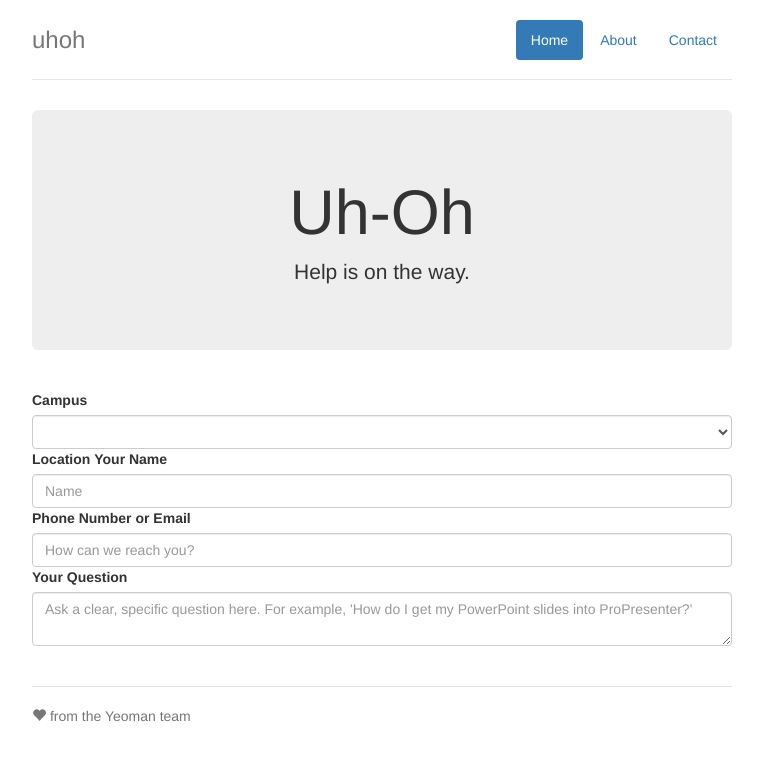
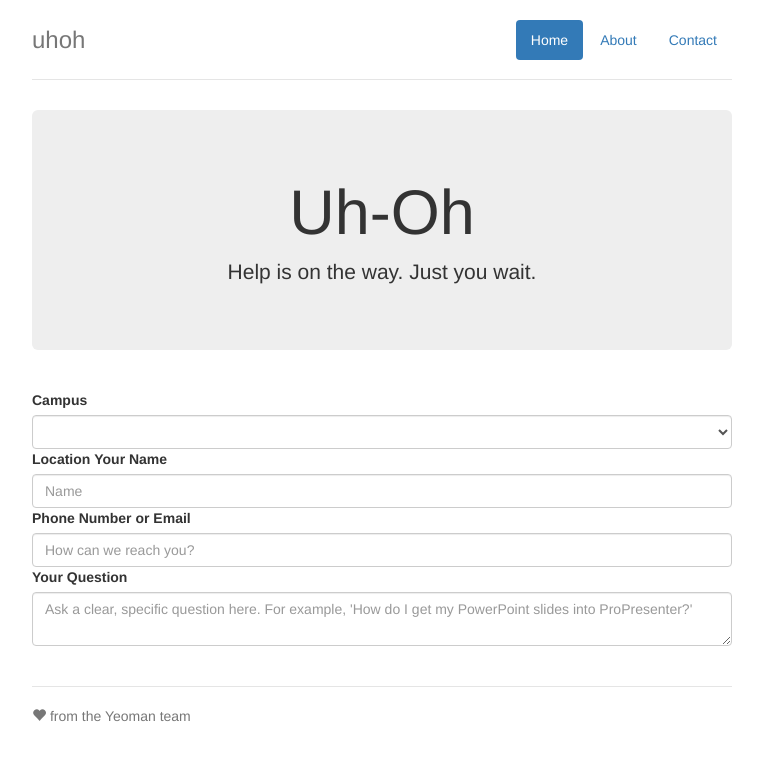
Before and after one commit to allenjprice/uhoh, a website: page app/index.html in a window 1280 px wide. Shown: the whole page, without its empty margins (258-1021 px from the left). Drawn offline with nearby package versions, Linux system fonts and the light colour scheme; some packages are replaced by stand-ins of ours; files that its build step writes are made by us from their sources.

Commit message:
Testing Atom/git windows.

```diff
--- a/app/views/main.html
+++ b/app/views/main.html
@@ -1,7 +1,7 @@
 <div class="jumbotron">
   <h1>Uh-Oh</h1>
   <p class="lead">
-    Help is on the way.
+    Help is on the way. Just you wait.
   </p>
 </div>
 
```
